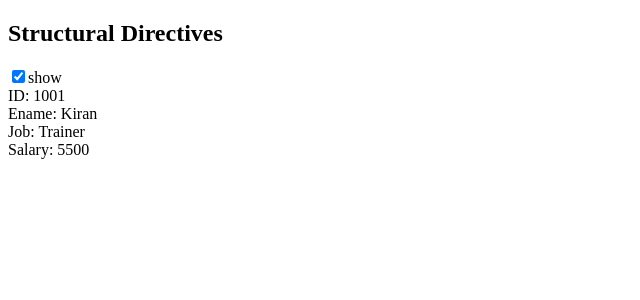
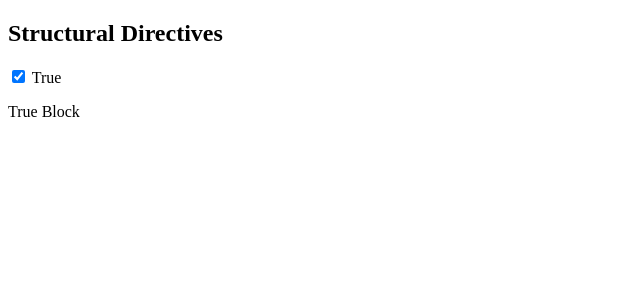
Before and after one commit to jackofalltradesprogrammer/AngularBootCamp, an Angular app: page / in a window 1280 px wide. Both pictures are taken after a click on the checkbox 18 px from the left and 76 px from the top of the page. Shown: the top 300 px of the page, without its empty margins (0-640 px from the left). Built offline with nearby package versions, Linux system fonts and the light colour scheme.

Commit message:
D4 - *ngIf with ng-template, its like a terniatry operator

```diff
--- a/src/app/app.component.html
+++ b/src/app/app.component.html
@@ -1,9 +1,10 @@
 <h2> Structural Directives </h2>
 
-<input type="checkbox" [(ngModel)]='show'>show
-<div *ngIf='show'>
-  ID: {{e.id}} <br>
-  Ename: {{e.ename}} <br>
-  Job: {{e.job}} <br>
-  Salary: {{e.salary}} <br>
+<input type="checkbox" [(ngModel)]='x'> True <br>
+<div *ngIf='x else y'>
+  <p>True Block</p>
 </div>
+
+<ng-template #y>
+  <p>False Block</p>
+</ng-template>
```
